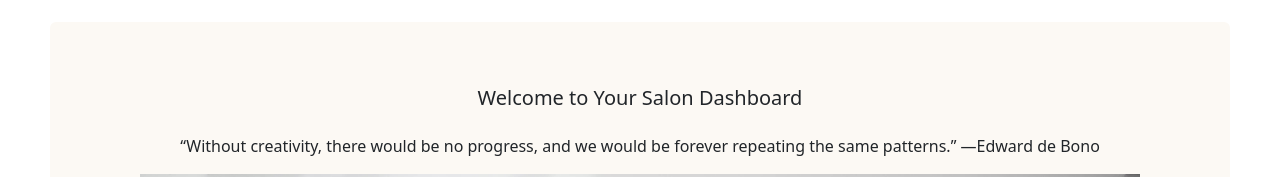
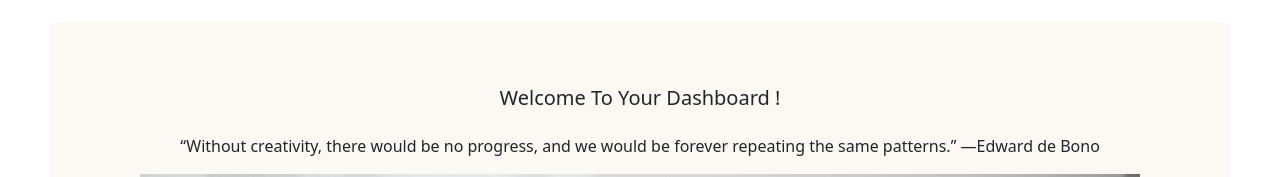
Before and after one commit to Laurencvengros/Salon-cms, a React (Create React App) app in the folder client/: page /home in a window 1280 px wide. Shown: the part 130-307 px from the top of the page. Built offline with nearby package versions, Linux system fonts and the light colour scheme; no server answers.

Commit message:
cards displaying properly and name renders dynamically on homepage

```diff
--- a/client/src/components/Clients.js
+++ b/client/src/components/Clients.js
@@ -16,22 +16,30 @@ function Clients(props) {
   return (
 
 
+    <Container>
 
     <div>
       <div>
+        <Row>
         {clients.map(client => (
+          <Col xs={12} md={6} lg={4}>
           <div className="clientContainer">
             <Card className="clientCards" style={{ width: '20rem' }}>
               <Card.Header className="clientHeader">{client.firstName} {client.lastName}</Card.Header>
               <Card.Body className="clientData">{client.email}</Card.Body>
               <Card.Body className="clientData">{client.phone}</Card.Body>
             </Card>
+
           </div>
+          </Col>
+
         ))}
+         </Row>
       </div>
       {props.formIsOpen ? <AddClient setClients={setClients}
         onCancel={props.closeClientForm} /> : <button className="addClientBtn" onClick={props.openClientForm}>Add New Client</button>}
     </div>
+    </Container>
 
   );
 }
--- a/client/src/components/Home.js
+++ b/client/src/components/Home.js
@@ -1,7 +1,15 @@
 import Card from "react-bootstrap/Card";
 import salon from "../assets/salon.jpg";
 
+import { useQuery } from '@apollo/client';
+import {GET_CLIENTS} from '../utils/queries'
+
 function Home(props) {
+
+  const {data} = useQuery(GET_CLIENTS);
+
+  const userData = data?.me || []
+
   const cardStyle = {
     border: "none",
   };
@@ -9,7 +17,7 @@ function Home(props) {
     <Card id="home" className="text-center" style={cardStyle}>
       <Card.Body>
         <Card.Title className="homeTitle">
-          Welcome to Your Salon Dashboard
+         Welcome To Your Dashboard {userData.name}!
         </Card.Title>
         <Card.Text className="homeText">
           “Without creativity, there would be no progress, and we would be
```
